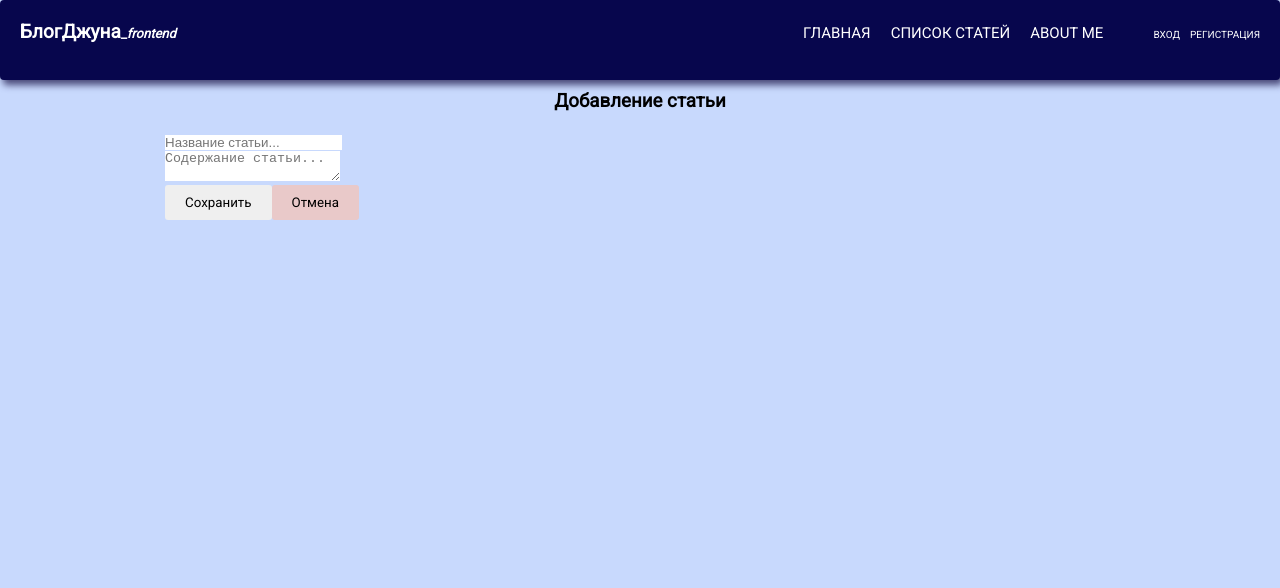
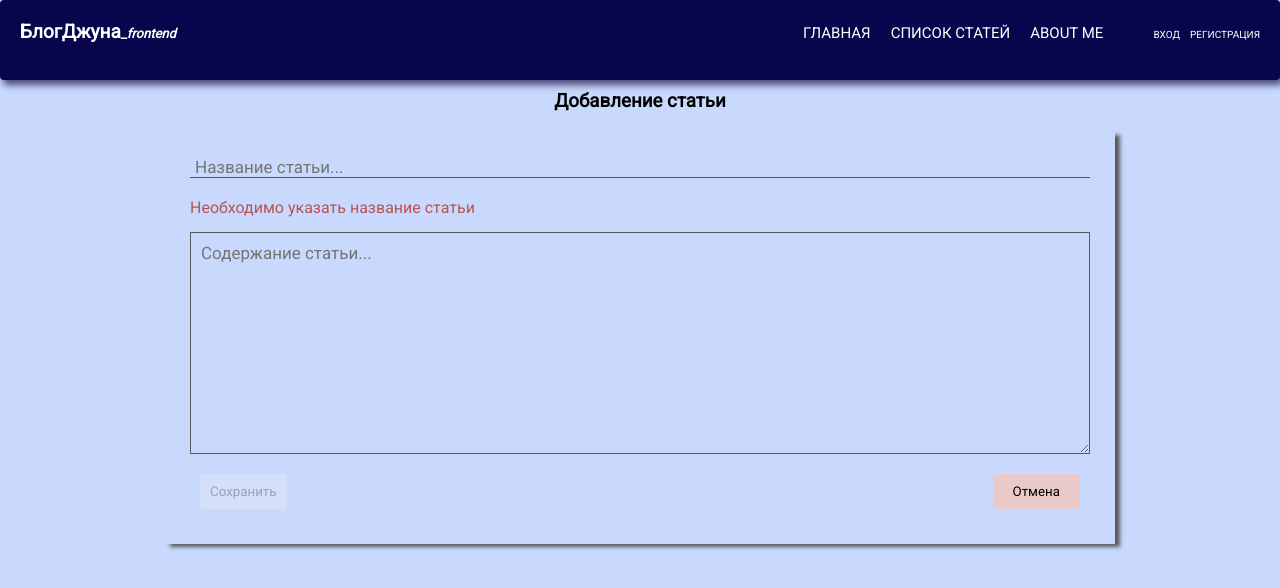
Before and after one commit to 102nix/blog, a React (Create React App) app: page /addarticle in a window 1280 px wide. Shown: the top 588 px of the page. Built offline with nearby package versions, Linux system fonts and the light colour scheme.

Commit message:
divided addArticle into page & addFormArticle

```diff
--- a/src/App.scss
+++ b/src/App.scss
@@ -26,6 +26,13 @@ body{
     transition: all .3s ease-out 0s;
   }
 }
+.btn-disabled{
+  padding: 10px;
+  cursor: pointer;
+  border: none;
+  font-family: inherit;
+  border-radius: 3px;
+}
 .btn-login{
   padding: 10px 20px;
 }
@@ -48,7 +55,21 @@ body{
   width: 100%;
   text-align: center;
 }
-
+.form-group {
+  margin-bottom: 15px;
+}
+.form-actions{
+  display: flex;
+  justify-content: space-between;
+  padding: 10px;
+}
+.form-links{
+  text-align: center;
+}
+.input-group{
+  display: flex;
+  width: 100%;
+}
 input {outline: none;}
 input:-webkit-autofill {
     -webkit-box-shadow: inset 0 0 0 50px #c8d9fd !important; /* Цвет фона */
--- /dev/null
+++ b/src/components/common/form/TextAreaField.jsx
@@ -0,0 +1,42 @@
+import React, { useState } from 'react'
+import PropTypes from 'prop-types'
+
+export const TextAreaField = ({ label, name, className, value, onChange, error, ...rest }) => {
+
+  const handleChange = ({ target }) => {
+    onChange({name: target.name, value: target.value})
+  }
+
+  // const getInputClasses = () => {
+  //   return "form-control" + (error ? " is-invalid" : "")
+  // }
+
+  return (
+    <div className="mb-4">
+      <label htmlFor={name}> {label}</label>
+      <div className="input-group">
+        <textarea
+          id={name}
+          name={name}
+          value={value}
+          onChange={handleChange}
+          className={className}
+          {...rest}
+          rows="10"
+        />
+      </div>
+      {error &&
+        <div className="error-field-form">{error}</div>
+      }
+    </div>
+  )
+}
+
+TextAreaField.propTypes = {
+  label: PropTypes.string,
+  type: PropTypes.string,
+  name: PropTypes.string,
+  value: PropTypes.string,
+  onChange: PropTypes.func,
+  error: PropTypes.string
+}
--- a/src/components/common/form/TextField.jsx
+++ b/src/components/common/form/TextField.jsx
@@ -1,6 +1,6 @@
 import React, { useState } from 'react'
 
-export const TextField = ({ label, type, name, value, onChange, error, ...rest }) => {
+export const TextField = ({ label, type, name, className, value, onChange, error, ...rest }) => {
 
   const [showPassword, setShowPassword] = useState(false)
 
@@ -26,7 +26,7 @@ export const TextField = ({ label, type, name, value, onChange, error, ...rest }
           name={name}
           value={value}
           onChange={handleChange}
-          className='input-auth-form'
+          className={className}
           {...rest}
         />
         {type === "password" &&
--- /dev/null
+++ b/src/components/ui/AddArticleForm.jsx
@@ -0,0 +1,76 @@
+import React, { useState, useEffect } from 'react'
+import * as yup from 'yup'
+import { useHistory } from 'react-router-dom'
+import { TextField } from '../common/form/TextField'
+import { TextAreaField } from '../common/form/TextAreaField'
+
+export const AddArticleForm = () => {
+
+  const history = useHistory()
+
+  const [data, setData] = useState({title: '', article: ''})
+  const [errors, setErrors] = useState({})
+
+  const handleChange = (target) => {
+    setData(prevSate => ({
+      ...prevSate,
+      [target.name]: target.value
+    }))
+  }
+
+  let validateScheme = yup.object().shape({
+    article: yup.string().required('Содержание статьи - обязательно'),
+    title: yup.string().required('Необходимо указать название статьи'),
+  })
+
+  const validate = () => {
+    validateScheme.validate(data).then(() => setErrors({})).catch(err => setErrors({[err.path]: err.message}))
+    return Object.keys(errors).length === 0
+  }
+
+  const isValid = Object.keys(errors).length === 0
+
+  useEffect (() => {
+    validate()
+  }, [data])
+
+  const handleSubmit = (e) => {
+    e.preventDefault()
+    const isValid = validate()
+    if (!isValid) return
+    console.log(data)
+  }
+
+  return (
+    <form className='form-add-article' onSubmit={handleSubmit}>
+      <TextField
+        name="title"
+        value={data.email}
+        onChange={handleChange}
+        error={errors.title}
+        autoFocus
+        placeholder="Название статьи..."
+        className="input-add-article"
+      />
+      <TextAreaField
+        id="article"
+        type="text"
+        name="article"
+        className="ta-add-article"
+        value={data.value}
+        error={errors.article}
+        onChange={handleChange}
+        placeholder="Содержание статьи..."
+      />
+      <div className="form-actions">
+      <button
+          type="submit"
+          disabled={!isValid}
+          className={isValid ? "btn btn-save-article" : 'btn-disabled' }
+        >
+          Сохранить
+        </button>
+        <button className="btn btn-cansel" onClick={() => {history.push('/adminmanagearticles')}}>Отмена</button>
+      </div>
+    </form>)
+    }
--- a/src/components/ui/LoginForm.jsx
+++ b/src/components/ui/LoginForm.jsx
@@ -57,6 +57,7 @@ export const LoginForm = () => {
         value={data.email}
         onChange={handleChange}
         error={errors.email}
+        className="input-auth-form"
         autoFocus
       />
       <TextField
@@ -66,6 +67,7 @@ export const LoginForm = () => {
         value={data.password}
         onChange={handleChange}
         error={errors.password}
+        className="input-auth-form"
       />
       <CheckBoxField
         value={data.stayOn}
--- a/src/components/ui/RegisterForm.jsx
+++ b/src/components/ui/RegisterForm.jsx
@@ -62,6 +62,7 @@ export const RegisterForm = () => {
         value={data.email}
         onChange={handleChange}
         error={errors.email}
+        className="input-auth-form"
         autoFocus
       />
       <TextField
@@ -71,6 +72,7 @@ export const RegisterForm = () => {
         value={data.password}
         onChange={handleChange}
         error={errors.password}
+        className="input-auth-form"
       />
       <TextField
         label="Повторить пароль"
@@ -79,6 +81,7 @@ export const RegisterForm = () => {
         value={data.confirmpassword}
         onChange={handleChange}
         error={errors.confirmpassword}
+        className="input-auth-form"
       />
       <div className="form-actions">
         <button
--- a/src/layouts/Auth/Auth.scss
+++ b/src/layouts/Auth/Auth.scss
@@ -7,17 +7,6 @@
   .form-auth{
     width: 50%;
     margin: 0 auto;
-  }
-  .form-group {
-    margin-bottom: 15px;
-  }
-  .form-actions{
-    display: flex;
-    justify-content: space-between;
-    padding: 10px;
-  }
-  .form-links{
-    text-align: center;
   }
   .link-auth{
     text-decoration: none;
@@ -46,10 +35,7 @@
     font-family: inherit;
     background: transparent;
   }
-  .input-group{
-    display: flex;
-    width: 100%;
-  }
+
   .textarea-reg-form{
     margin-top: 20px;
     margin-bottom: 15px;
--- a/src/pages/AddArticle/AddArticle.jsx
+++ b/src/pages/AddArticle/AddArticle.jsx
@@ -1,9 +1,6 @@
 import React from 'react'
-import { Formik, Form } from 'formik'
-import * as Yup from 'yup'
-import { InputComponent } from '../../components/InputComponent/InputComponent'
-import { TextareaComponent } from '../../components/TextareaComponent/TextareaComponent'
 import { useHistory } from 'react-router-dom'
+import { AddArticleForm } from '../../components/ui/AddArticleForm'
 import './AddArticle.scss'
 
 export const AddArticle = () => {
@@ -13,38 +10,7 @@ export const AddArticle = () => {
   return (
     <div className="add-article">
       <h3>Добавление статьи</h3>
-      <Formik
-        initialValues={{
-          title: '',
-          article: ''
-        }}
-        validationSchema={Yup.object({
-          title: Yup.string().required('Поле не должно быть пустым'),
-          article: Yup.string().required('Поле не должно быть пустым')
-        })}
-        onSubmit={dataForm => {
-          console.log(dataForm)
-        }}
-      >
-        <Form>
-          <InputComponent
-            id="title"
-            type="text"
-            name="title"
-            placeholder="Название статьи..."
-          />
-          <TextareaComponent
-            id="article"
-            type="text"
-            name="article"
-            placeholder="Содержание статьи..."
-          />
-          <div className="form-actions">
-            <button className="btn btn-login">Сохранить</button>
-            <button className="btn btn-cansel" onClick={() => {history.push('/adminmanagearticles')}}>Отмена</button>
-          </div>
-        </Form>
-      </Formik>
+      <AddArticleForm />
     </div>
   )
 }
--- a/src/pages/AddArticle/AddArticle.scss
+++ b/src/pages/AddArticle/AddArticle.scss
@@ -1,7 +1,42 @@
 .add-article{
   padding: 10px;
+  width: 100%;
   h3{
     text-align: center;
     margin-bottom: 20px;
   }
+  .form-add-article{
+    padding: 25px;
+    box-shadow: 5px 3px 4px rgb(90, 89, 89);
+    .input-add-article{
+      width: 100%;
+      box-sizing: border-box;
+      border: none;
+      border-bottom: 1px solid rgb(90, 89, 89);
+      font-size: 17px;;
+      color: #000;
+      padding: 0 0 0 5px;
+      margin-bottom: 20px;
+      outline: none;
+      font-family: inherit;
+      background: transparent;
+    }
+    .ta-add-article{
+      background: transparent;
+	    border: 1px solid rgb(90, 89, 89);
+      width: 100%;
+      padding: 10px;
+      font-size: 17px;;
+      outline: none;
+      font-family: inherit;
+      margin-bottom: 10px;
+    }
+    .error-field-form{
+      color: rgb(184, 84, 84);
+    }
+    .btn-save-article{
+      background-color: rgb(77, 106, 235);
+      color: #fff;
+    }
+  }
 }
```
